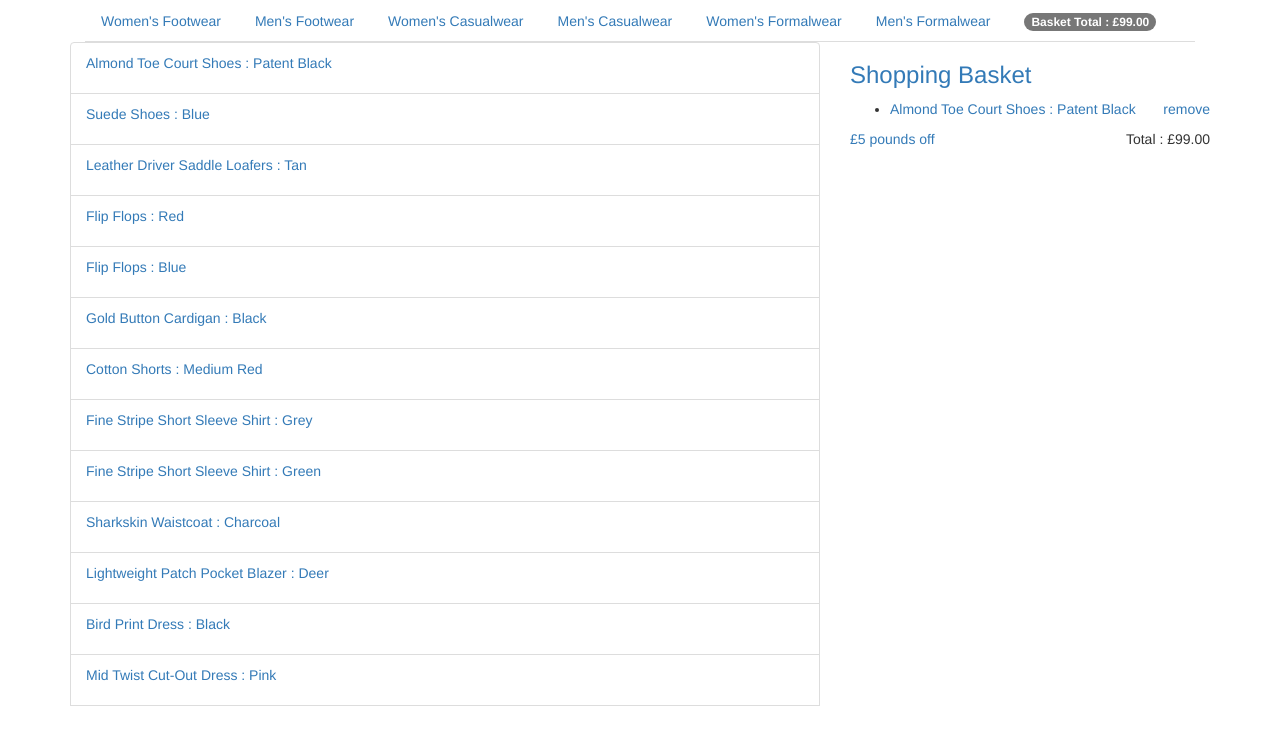
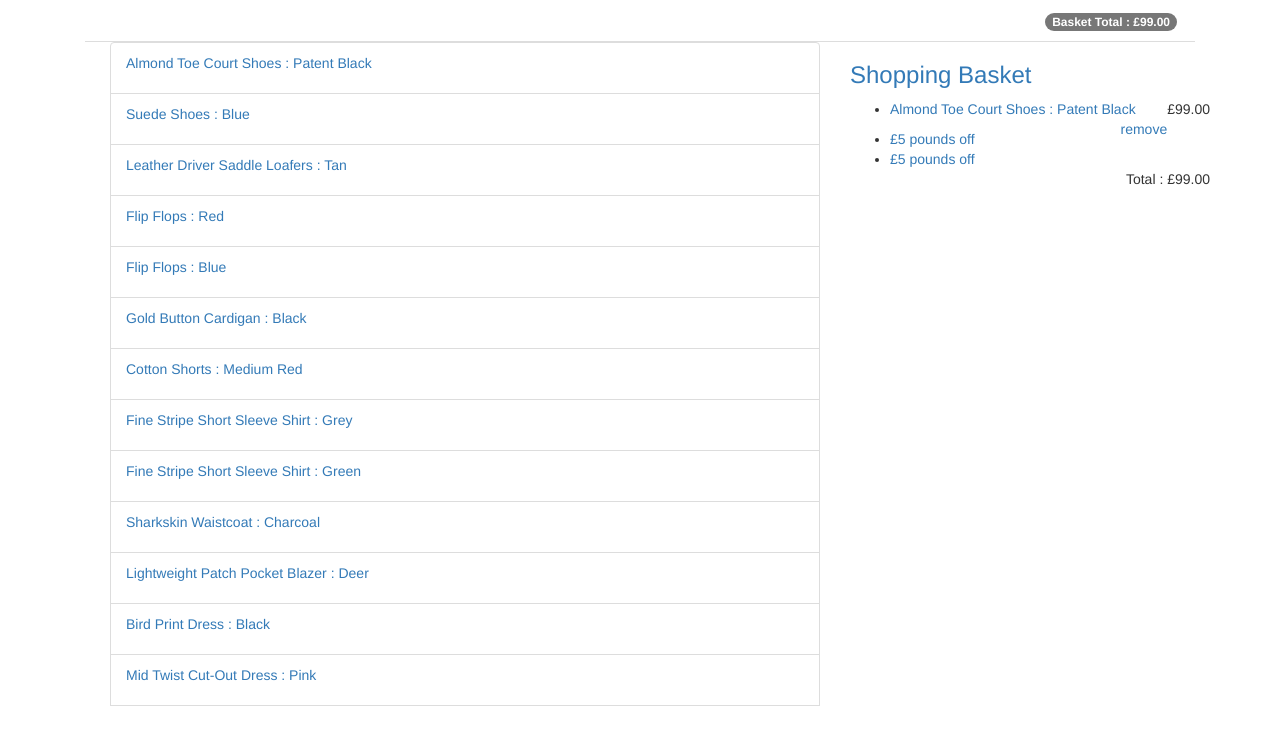
Before and after one commit to wardymate/clothing-retailer, a website: page public/index.html in a window 1280 px wide. Both pictures are taken after a click on the link "Almond Toe Court Shoes : Patent Black". Drawn offline with nearby package versions, Linux system fonts and the light colour scheme; some packages are replaced by stand-ins of ours.

Commit message:
controller can apply a £10 discount

```diff
--- /dev/null
+++ b/public/css/style.css
@@ -0,0 +1,4 @@
+#five-pound-voucher {
+  width: 100%;
+  text-align: center;
+}
--- a/public/index.html
+++ b/public/index.html
@@ -3,7 +3,9 @@
   <head>
     <meta charset="utf-8">
     <title>A Clothing Retailer</title>
+    <link rel="stylesheet" href="bower_components/normalize.css/normalize.css">
     <link rel="stylesheet" href="bower_components/bootstrap/dist/css/bootstrap.css">
+    <link rel="stylesheet" href="css/style.css">
     <script src="bower_components/jquery/dist/jquery.js"></script>
     <script src="bower_components/angular/angular.js"></script>
     <script src="bower_components/angular-resource/angular-resource.js"></script>
@@ -14,32 +16,14 @@
     <section class="container">
       <section class="col-md-12">
         <ul class ="nav nav-tabs">
-          <li>
-            <a href="#">Women's Footwear</a>
-          </li>
-          <li>
-            <a href="#">Men's Footwear</a>
-          </li>
-          <li>
-            <a href="#">Women's Casualwear</a>
-          </li>
-          <li>
-            <a href="#">Men's Casualwear</a>
-          </li>
-          <li>
-            <a href="#">Women's Formalwear</a>
-          </li>
-          <li>
-            <a href="#">Men's Formalwear</a>
-          </li>
-          <li>
+          <li class="pull-right">
             <a href="#"><span id="basket-header-total" class="badge">Basket Total : {{ctrl.basketTotal| currency:"£"}}</span></a>
           </li>
         </ul>
       </section>
       <div class="row">
         <section class="col-sm-8">
-          <ul class="list-group">
+          <ul>
             <li ng-repeat="item in ctrl.products.items" class="list-group-item">
               <a class="shop-item" ng-click="ctrl.addItemToBasket(item)">{{item.Name}} : {{item.colour}}</p>
             </li>
@@ -47,14 +31,22 @@
         </section>
         <section class="col-md-4">
           <div ng-show="ctrl.shoppingBasketVisible" class="ng-hide">
-            <h3>Shopping Basket</h3>
+            <h3 class="center-block">Shopping Basket</h3>
             <ul id="shopping-basket">
               <li ng-repeat="basketItem in ctrl.shoppingBasket">
-                <a class="basket-item">{{basketItem.Name}} : {{basketItem.colour}}</a><a ng-click="ctrl.removeItemFromBasket(basketItem )"class="remove-basket-item pull-right">remove</a>
+                <a class="basket-item">{{basketItem.Name}} : {{basketItem.colour}}</a><p class="pull-right">{{basketItem.price | currency:"£"}}</p><br><a ng-click="ctrl.removeItemFromBasket(basketItem )"class="remove-basket-item pull-right">remove</a>
               </li>
             </ul>
-            <a id="five-pound-voucher" ng-click="ctrl.applyFivePoundDiscount()">£5 pounds off
-            </a>
+            <ul>
+              <li>
+                <a id="five-pound-voucher" ng-click="ctrl.applyFivePoundDiscount()">£5 pounds off
+                </a>
+              </li>
+              <li>
+                <a id="ten-pound-voucher">£5 pounds off
+                </a>
+              </li>
+            <ul>
             <div id="basket-total" class="pull-right">
               Total : {{ctrl.basketTotal| currency:"£"}}
             </div>
--- a/public/js/shoppingCartController.js
+++ b/public/js/shoppingCartController.js
@@ -21,12 +21,14 @@ shopper.controller('ShoppingCartController', [function() {
   };
 
   self.shoppingBasket = [];
+  self.basketTotal = 0;
   self.shoppingBasketVisible = false;
   self.fivePoundDiscount = false;
-  self.basketTotal = 0;
+  self.tenPoundDiscount = false;
 
   discountsAvailable = function() {
     self.fivePoundDiscount = true;
+    self.tenPoundDiscount = true;
   };
 
   setbasketTotal = function() {
@@ -59,4 +61,8 @@ shopper.controller('ShoppingCartController', [function() {
     }
   };
 
+  self.applyTenPoundDiscount = function() {
+    self.basketTotal -= 10.00;
+  };
+
 }]);
```
Also changed, not shown: test/e2e/shoppingCartFeature.js (+6 -0 lines), test/shoppingCartController.spec.js (+16 -2 lines).
